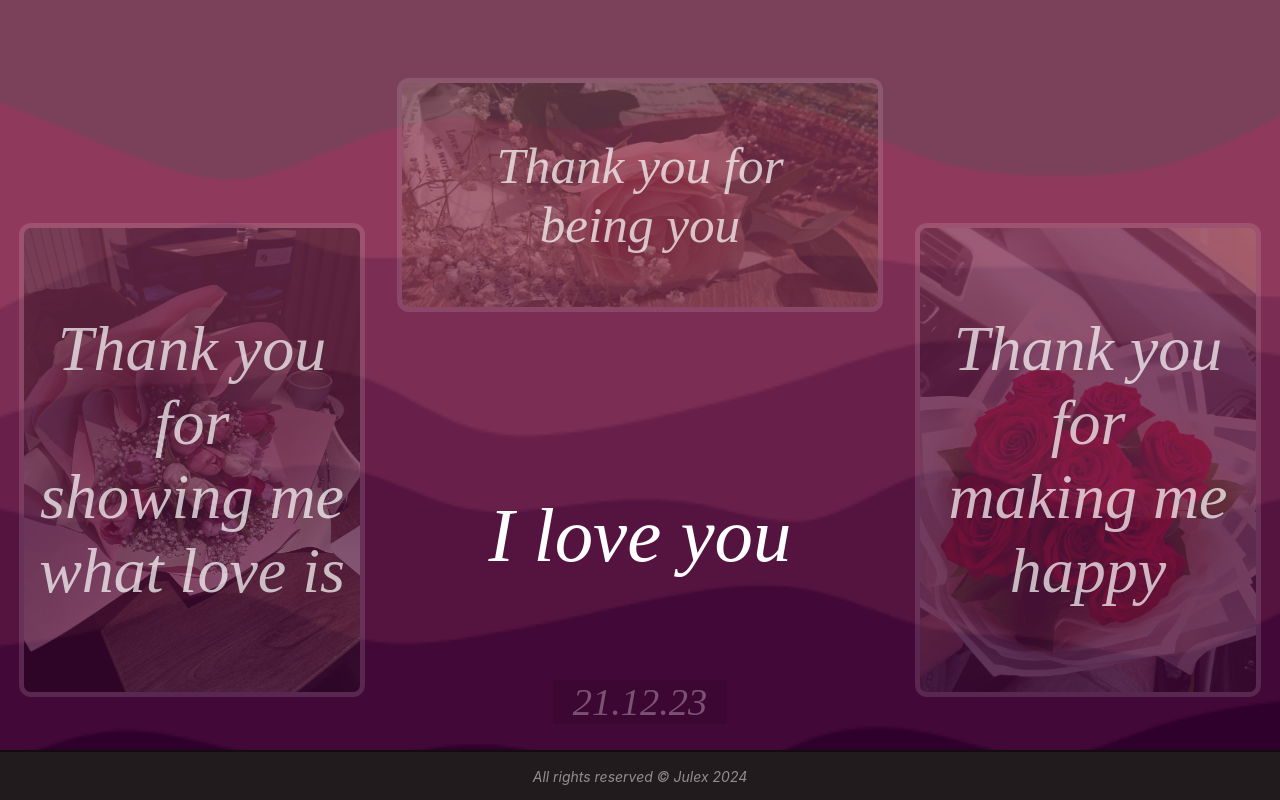
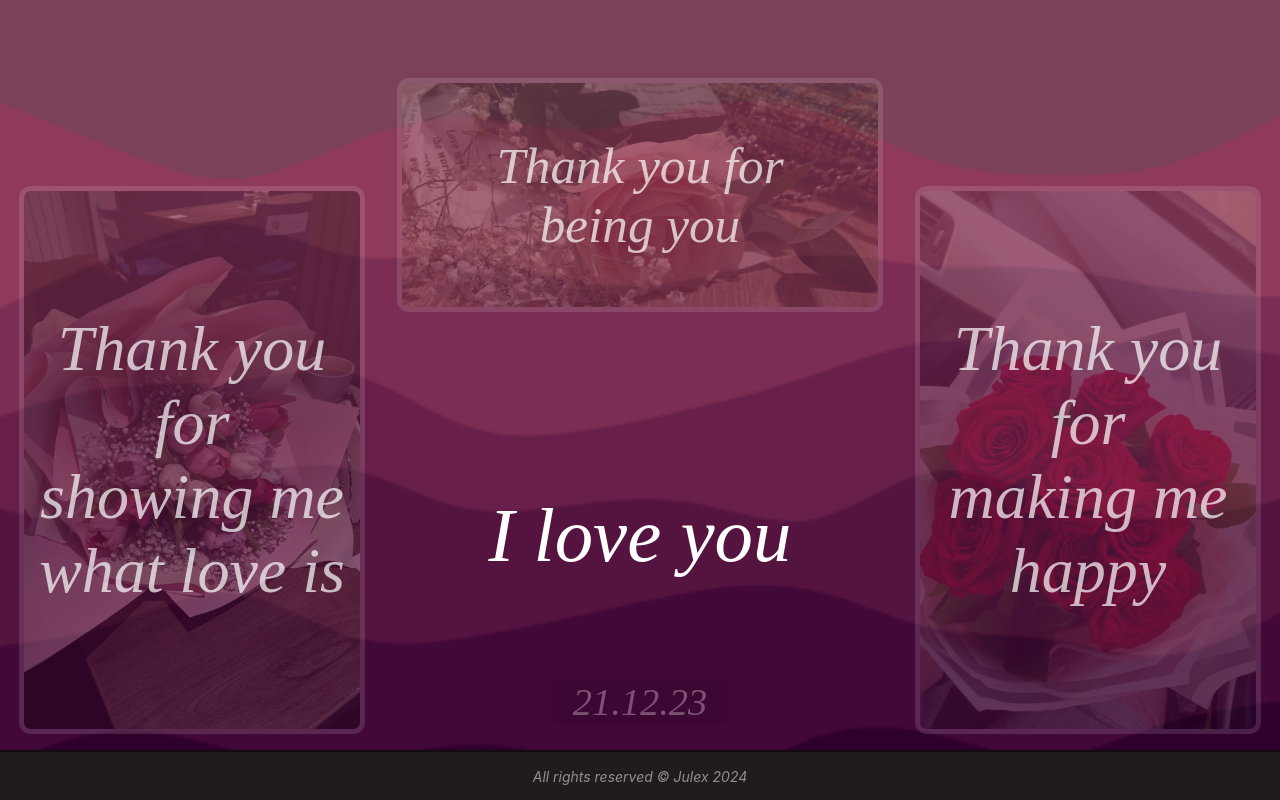
Before and after one commit to OmmniDevv/Likei, a React (Vite) app: page / in a window 1280 px wide. Shown: the part 2814-3614 px from the top of the page. Built offline with nearby package versions, Linux system fonts and the light colour scheme.

Commit message:
Update Section2Styles.module.css

```diff
--- a/src/pages/Homepage/Section2/Section2Styles.module.css
+++ b/src/pages/Homepage/Section2/Section2Styles.module.css
@@ -64,7 +64,7 @@
   border-radius: 12px;
   border: 5px solid rgba(255, 255, 255, 0.125);
   width: 90%;
-  height: 65%;
+  height: 75%;
   display: flex;
   align-items: center;
   justify-content: center;
@@ -135,7 +135,7 @@
   border-radius: 12px;
   border: 5px solid rgba(255, 255, 255, 0.125);
   width: 90%;
-  height: 65%;
+  height: 75%;
   display: flex;
   align-items: center;
   justify-content: center;
@@ -218,6 +218,6 @@
     }
   }
   .left {
-    margin-top: 70px;
+    margin-top: 50px;
   }
 }
```
